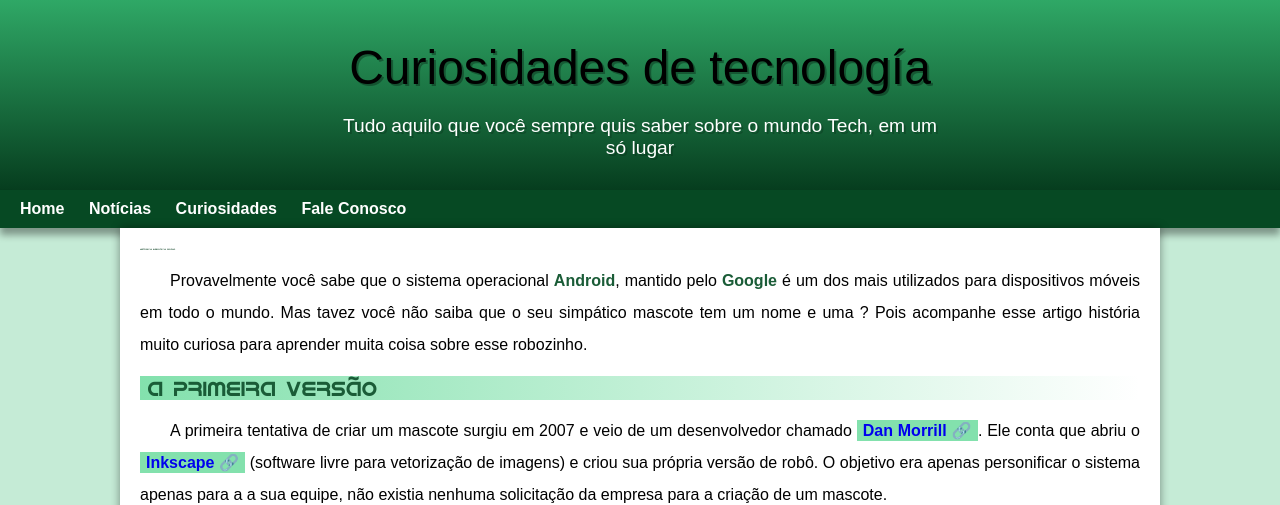
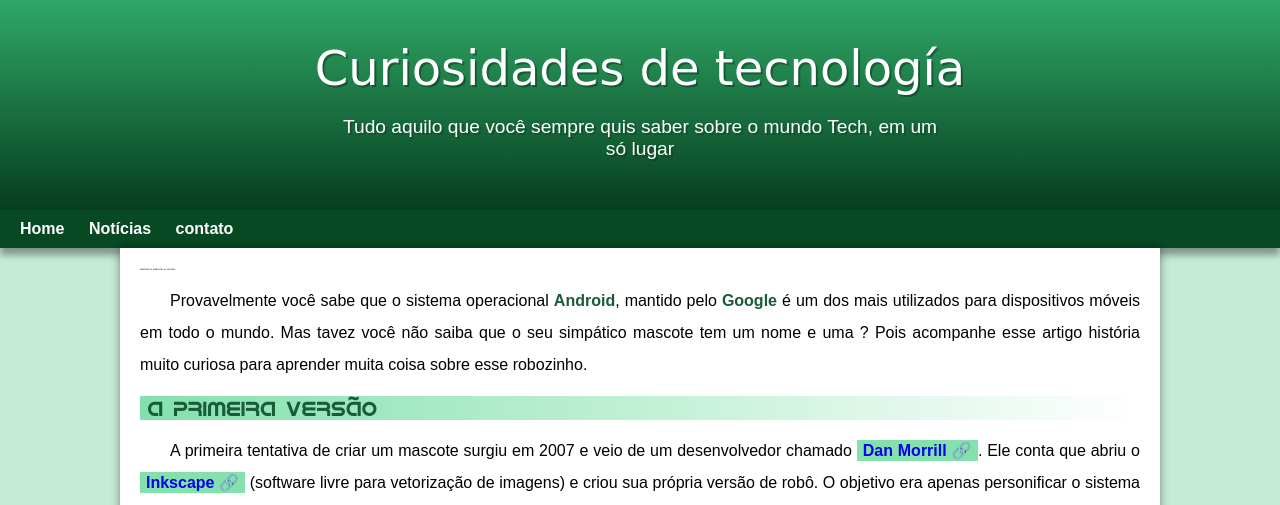
Before and after one commit to jayr-silva/projeto-android, a plain HTML site: page index.html in a window 1280 px wide. Shown: the top 505 px of the page. Drawn offline with Linux system fonts and the light colour scheme; a web font is replaced by a local one.

Commit message:
problema de peding corrigido

```diff
--- a/estilo/style.css
+++ b/estilo/style.css
@@ -40,8 +40,7 @@ header{
 }
 
 header > h1 {
-
-  color: #2fa866
+  color:white;
   font-family: var(--fonte-destaque);
   font-size: 3em;
   font-weight: normal;
@@ -57,7 +56,7 @@ header > p {
   max-width: 600px;
   padding-right: 10px;
   padding-left: 10px;
-  margin-bottom: 20px;
+  padding-bottom: 50px;
   margin: auto;
   text-shadow: 2px 2px 0px rgba(0, 0, 0, 0.192);
 }
--- a/index.html
+++ b/index.html
@@ -19,9 +19,7 @@
         <nav>
         <a href="#">Home</a>
         <a href="#">Notícias</a>
-        <a href="#">Curiosidades</a>
-        <a href="#">Fale Conosco
-        </a>
+        <a href="#">contato</a>
 
     </nav>
     <main>
```
